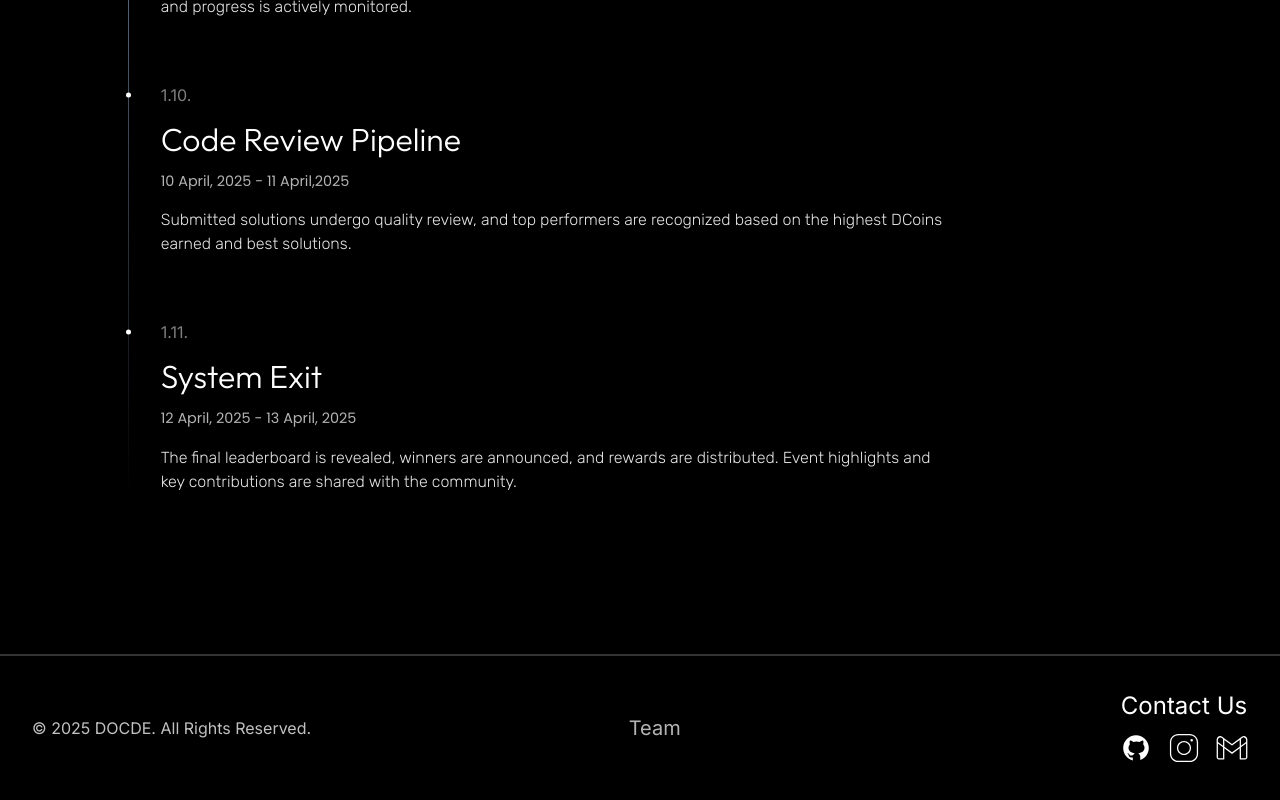
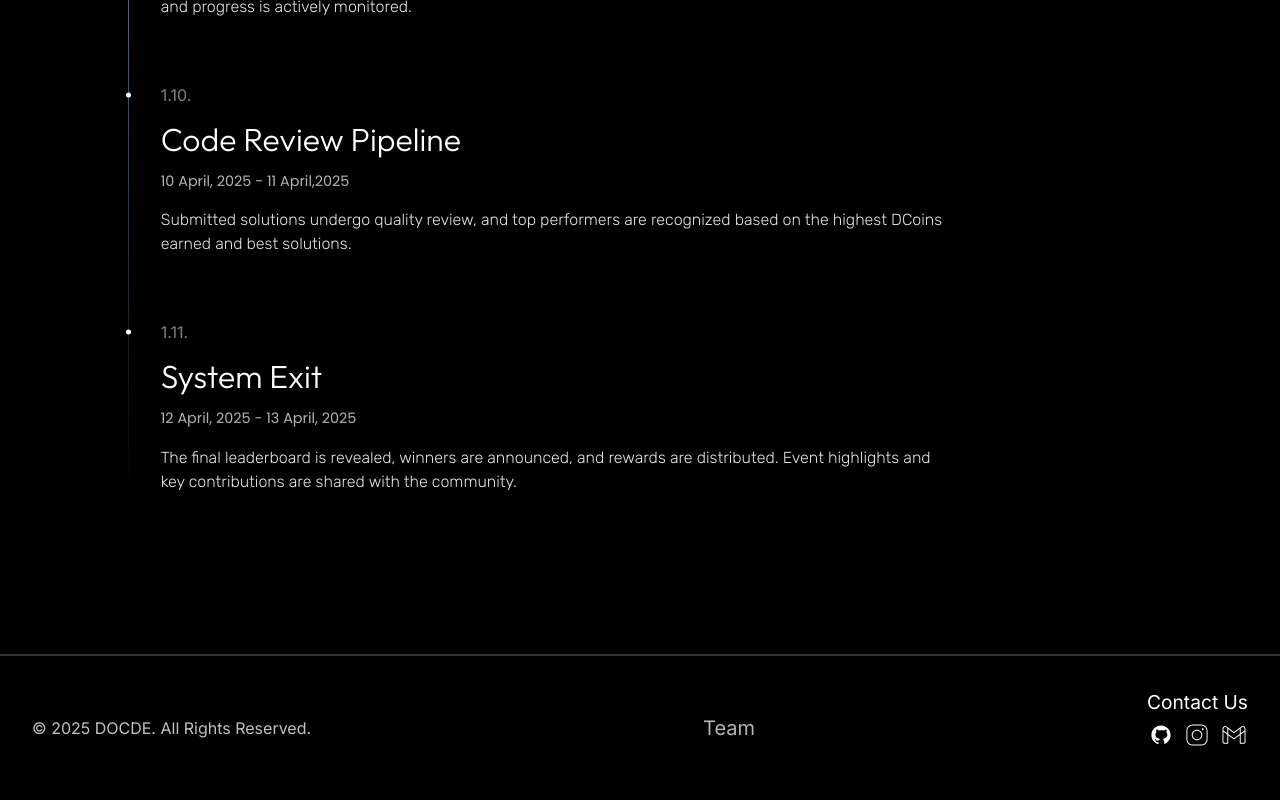
Before and after one commit to devclub-nstru/DCODE-frontend, a React (Vite) app in the folder Some-D-coin/: page / in a window 1280 px wide. Shown: the part 3193-3993 px from the top of the page. Built offline with nearby package versions, Linux system fonts and the light colour scheme; a web font is replaced by a local one.

Commit message:
Update Footer.css

```diff
--- a/Some-D-coin/src/components/Footer/Footer.css
+++ b/Some-D-coin/src/components/Footer/Footer.css
@@ -3,6 +3,7 @@
   padding: 0;
   box-sizing: border-box;
 }
+
 /* .border {
   height: 1px;
   width: 100%;
@@ -16,6 +17,7 @@
   display: flex;
   justify-content: space-between;
 }
+
 #credits {
   color: #c1c1c1;
   font-size: 1rem;
@@ -31,8 +33,6 @@
   font-size: 1.25rem;
   transition: all 0.2s ease-in-out;
   color: rgba(255, 255, 255, 0.7);
-  position: relative;
-  left: -5%;
 }
 
 .foot-nav-link.active {
@@ -44,18 +44,26 @@
   text-align: center;
   display: flex;
   flex-direction: column;
-  font-size: 1.5rem;
-  gap: 0.5rem;
+  font-size: 1.2rem;
+  gap: 0.4rem;
 }
+
 .footer-links a {
   text-decoration: none;
 }
+
 .icons {
   display: flex;
   justify-content: center;
   align-items: center;
-  gap: 1rem;
+  gap: 0.8rem;
 }
+
+.icons a svg {
+  width: 1.5rem;
+  height: 1.5rem;
+}
+
 /*     #############     Dikkkkkkaaaaaattttt */
 
 a {
@@ -125,7 +133,8 @@ a {
 
 @media (max-width: 768px) {
   .footer {
-    padding: 1rem; /* Reduce padding */
+    padding: 1rem;
+    /* Reduce padding */
     margin: 1rem 0;
     display: flex;
     flex-direction: column;
```
